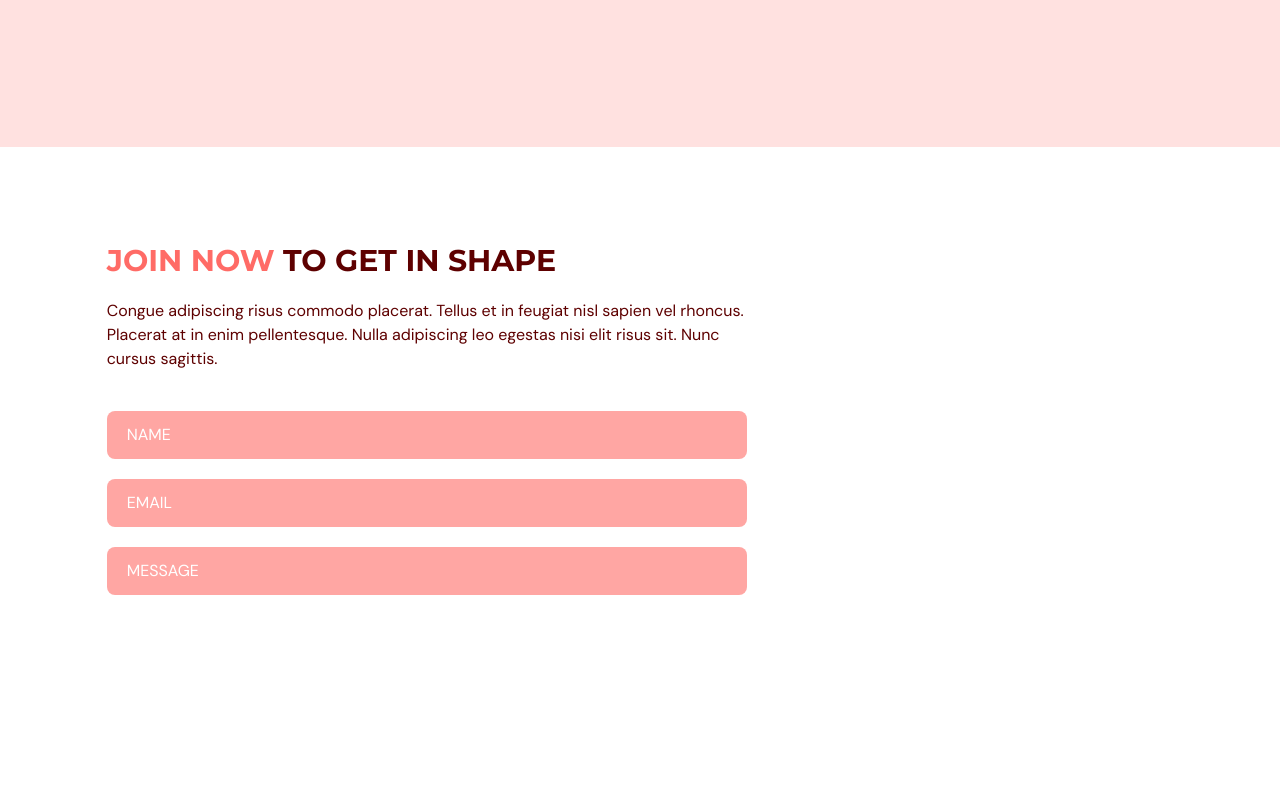
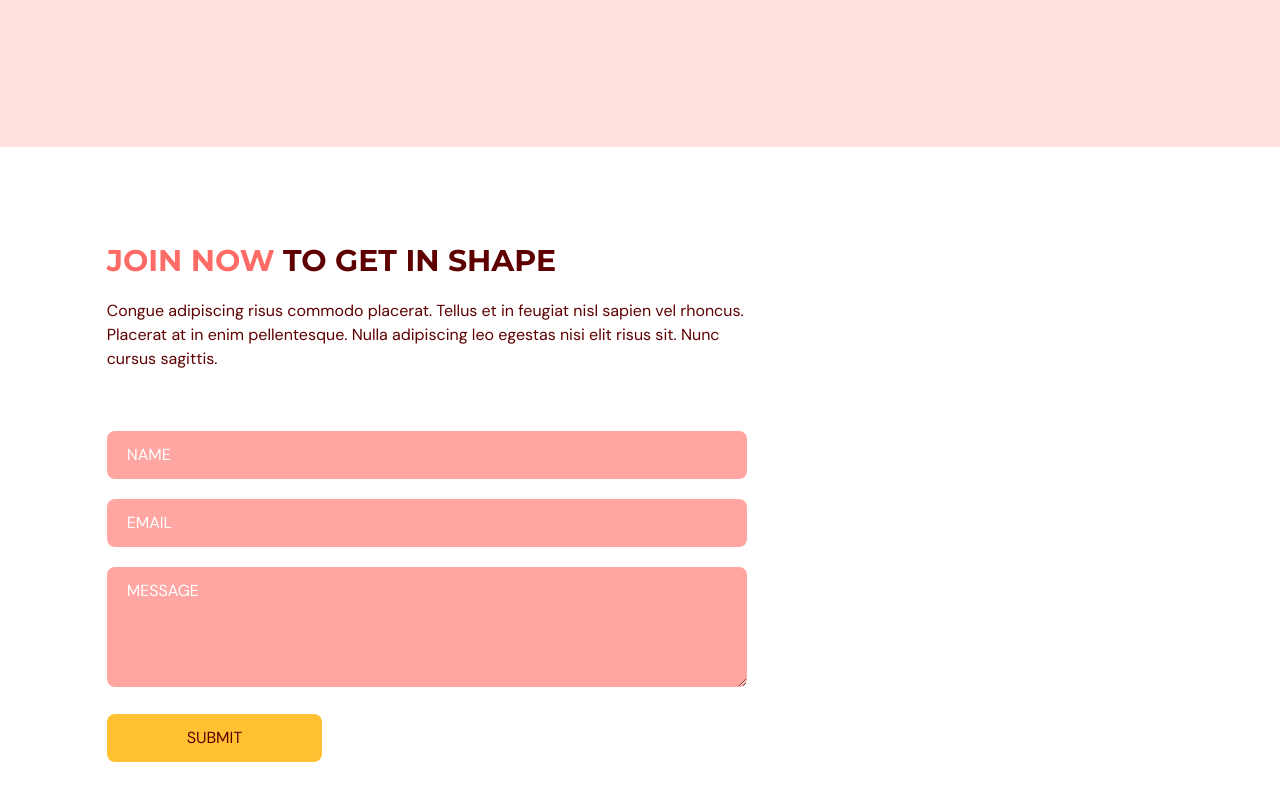
Before and after one commit to sarahchungwu/heathhub-typescript, a React (Vite) app: page / in a window 1280 px wide. Shown: the part 2843-3643 px from the top of the page. Before the commit the page ends 3586 px from the top, so only its background shows below. Built offline with nearby package versions, Linux system fonts and the light colour scheme.

Commit message:
fixed the message input to textarea

```diff
--- a/src/scenes/contactUs/index.tsx
+++ b/src/scenes/contactUs/index.tsx
@@ -7,7 +7,7 @@
 type Props = { setSelectedPage: (value: SelectedPage) => void }
 
 const ContactUs = ({ setSelectedPage }: Props) => {
-  const inputStyle = `mb-5 w-full rounded-lg bg-primary-300
+  const inputStyle = `mt-5 w-full rounded-lg bg-primary-300
     px-5 py-3 placeholder-white`
 
   const {
@@ -101,9 +101,10 @@
                 </p>
               )}
 
-              <input
+              <textarea
                 className={inputStyle}
-                type="text"
+                rows={4}
+                cols={50}
                 placeholder="MESSAGE"
                 {...register('message', { required: true, maxLength: 2000 })}
               />
@@ -116,6 +117,12 @@
                     'Max length is 2000 char.'}
                 </p>
               )}
+              <button
+                type="submit"
+                className="mt-5 rounded-lg bg-secondary-500 px-20 py-3 transition duration-500 hover:text-white"
+              >
+                SUBMIT
+              </button>
             </form>
           </motion.div>
         </div>
```
